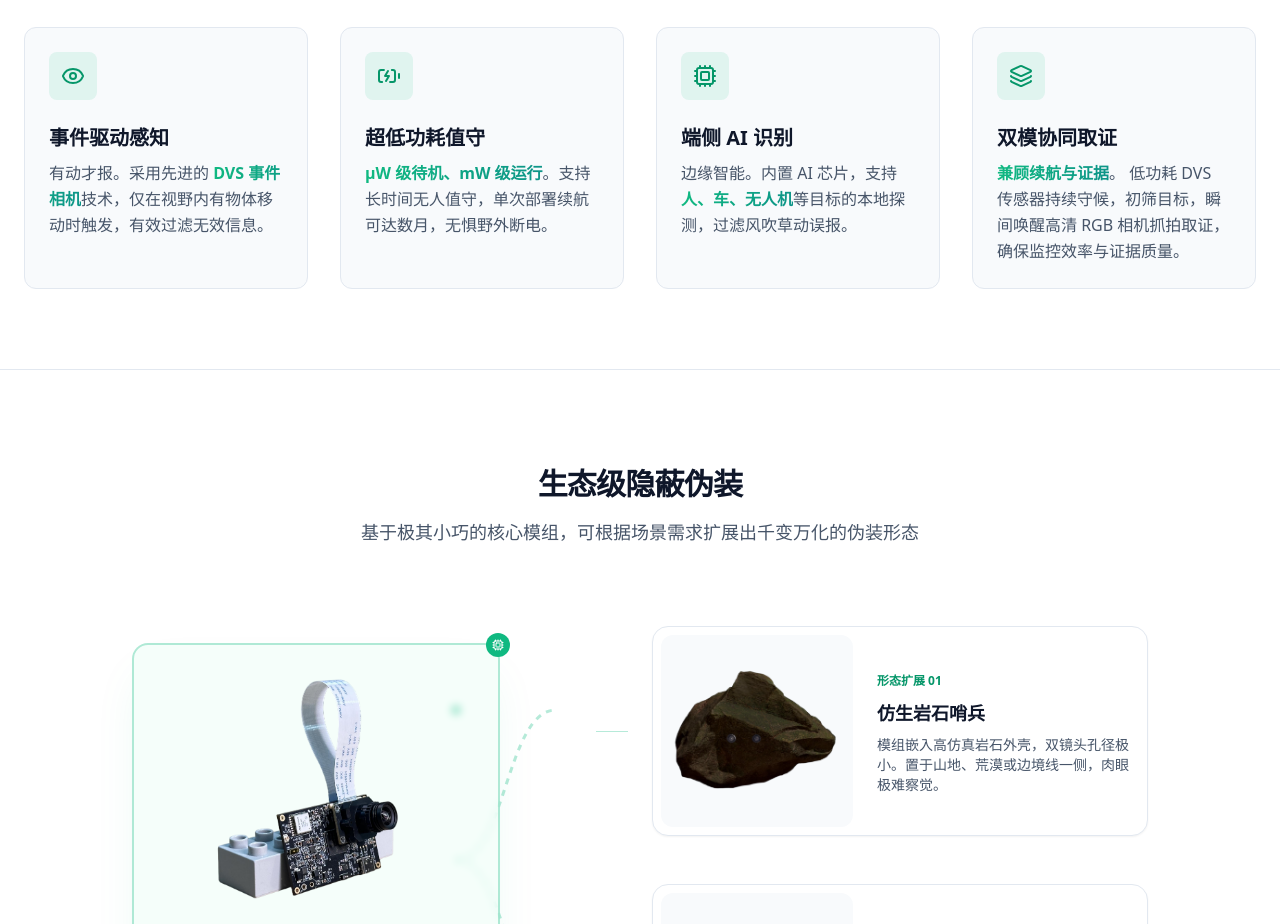
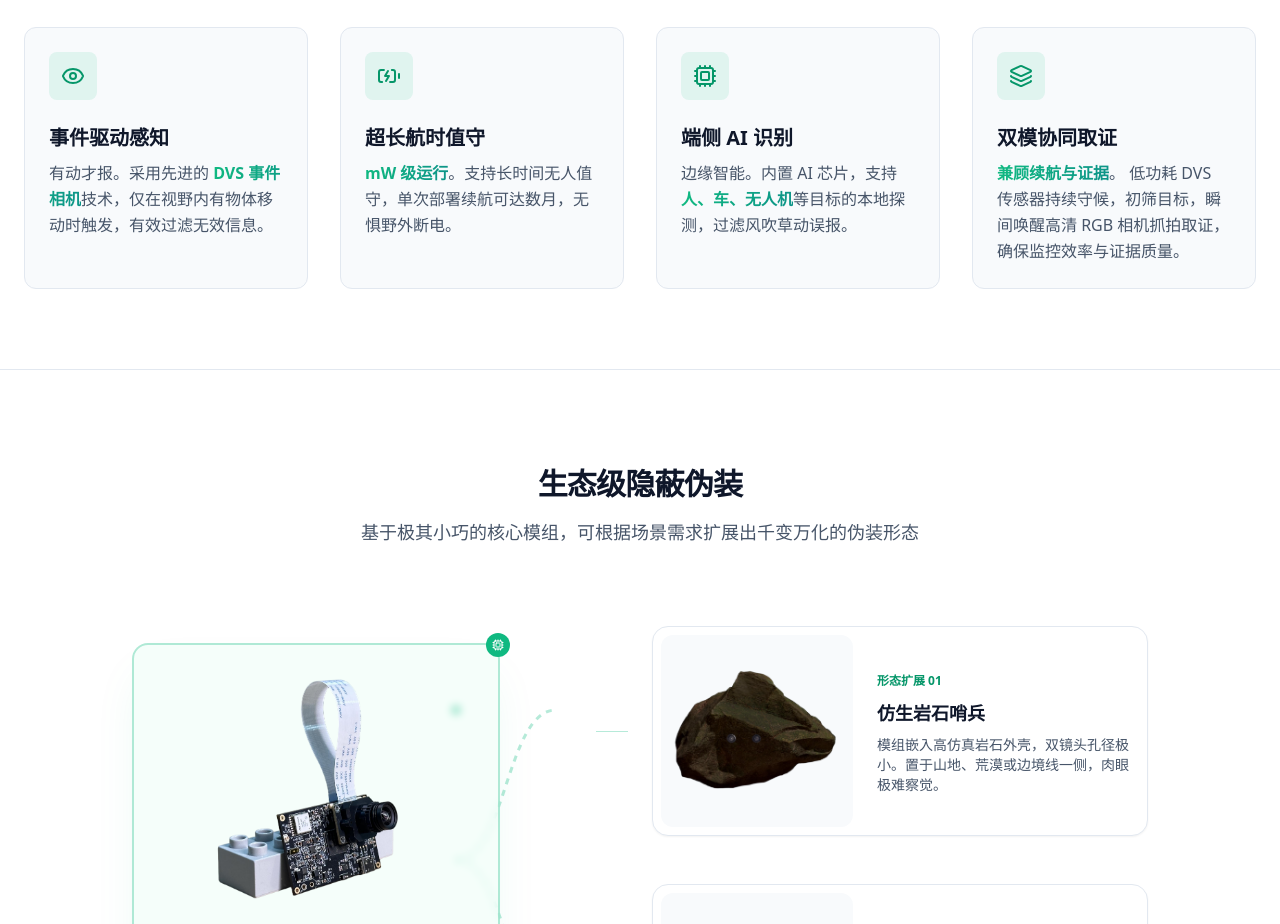
Before and after one commit to luffyZh/products-promotion-website, a React (Vite) app: page /#/products/guardx in a window 1280 px wide. Shown: the part 1000-1924 px from the top of the page. Built offline with nearby package versions, Linux system fonts and the light colour scheme.

Commit message:
feat: 优化文案

```diff
--- a/src/pages/guardx.tsx
+++ b/src/pages/guardx.tsx
@@ -295,9 +295,9 @@ export default function ProductLandingPage() {
               <div className="w-12 h-12 print:w-12 print:h-12 rounded-lg bg-emerald-500/10 flex items-center justify-center mb-6 print:mb-2">
                 <BatteryCharging className="w-6 h-6 print:w-6 print:h-6 text-emerald-600 dark:text-emerald-500" />
               </div>
-              <h3 className="text-xl print:text-xl font-bold mb-2 print:my-3 text-slate-900 dark:text-white">超低功耗值守</h3>
+              <h3 className="text-xl print:text-xl font-bold mb-2 print:my-3 text-slate-900 dark:text-white">超长航时值守</h3>
               <p className="text-md print:text-md leading-relaxed text-slate-600 dark:text-slate-400">
-                 <span className="bg-gradient-to-r font-bold from-emerald-500 to-teal-600 dark:from-emerald-400 dark:to-teal-500 bg-clip-text text-transparent">μW 级待机、mW 级运行</span>。支持长时间无人值守，单次部署续航可达数月，无惧野外断电。
+                 <span className="bg-gradient-to-r font-bold from-emerald-500 to-teal-600 dark:from-emerald-400 dark:to-teal-500 bg-clip-text text-transparent">mW 级运行</span>。支持长时间无人值守，单次部署续航可达数月，无惧野外断电。
               </p>
             </div>
 
```
